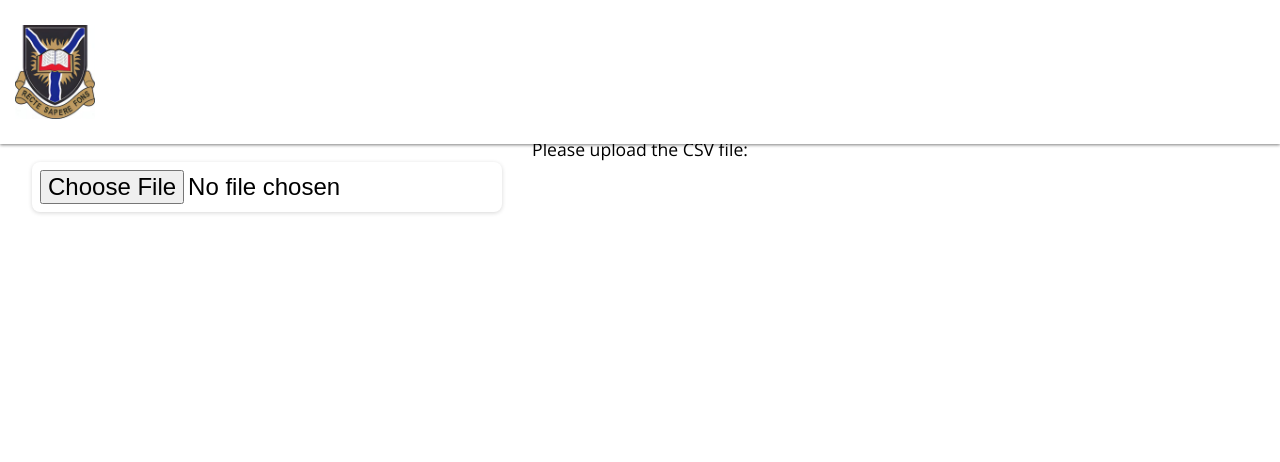
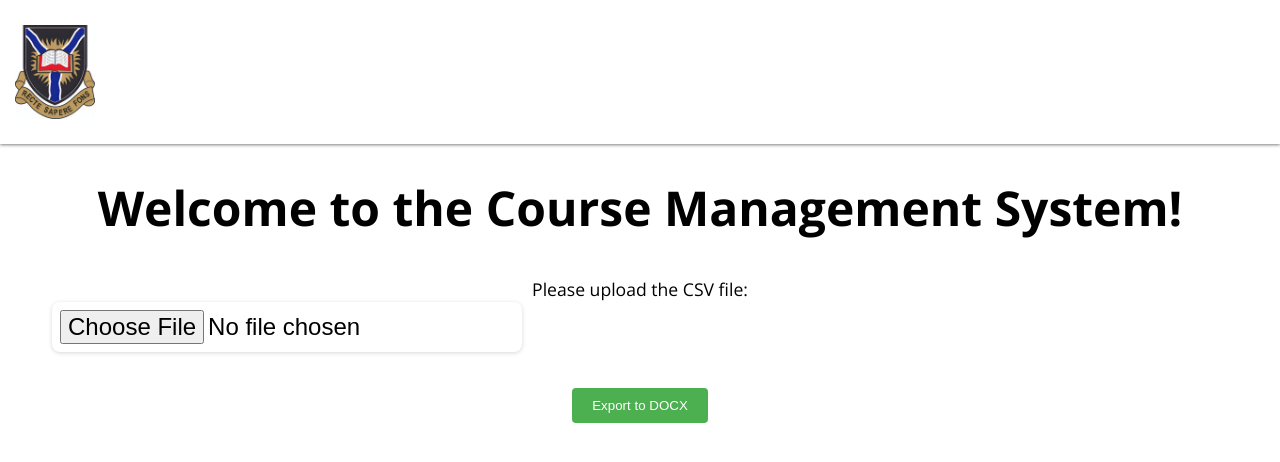
Before and after one commit to devLipeunim/cms-ui, a React (Vite) app: page / in a window 1280 px wide. Shown: the top 462 px of the page. Built offline with nearby package versions, Linux system fonts and the light colour scheme.

Commit message:
add new changes

```diff
--- a/package.json
+++ b/package.json
@@ -10,7 +10,6 @@
     "preview": "vite preview"
   },
   "dependencies": {
-    "csv-parser": "^3.0.0",
     "docx": "^8.0.4",
     "docxtemplater": "^3.37.8",
     "file-saver": "^2.0.5",
--- a/src/Hackathon.jsx
+++ b/src/Hackathon.jsx
@@ -1,7 +1,4 @@
 import React, { useState } from 'react';
-import { Document, Paragraph, Table, TableCell, TableRow, TextRun } from 'docx';
-import { saveAs } from 'file-saver';
-import { Packer } from 'docx';
 
 function App() {
   const [timetable, setTimetable] = useState([]);
@@ -75,67 +72,52 @@ function App() {
     return allocatedTimetable;
   };
 
-  const generateDocx = () => {
-    const doc = new Document();
-    doc.addSection({
-      properties: {},
-      children: [
-        new Paragraph({
-          children: [
-            new TextRun('HACKATHON PROJECT (GROUP 5 (Participants))'),
-            new TextRun('\n'),
-            new TextRun(
-              '1. ANIAH MOSES LIPEUNIM (230890), 2. OGHENEKOHWO OGHENEMARO OGHENEVWOKE (230907), 3. SANGOGADE AYOMIDE EPHRAIM (223322), 4. OLUWATOLA ENOCH ADEBAYO (230919), 5. OLOWE ANTHONY OLUBOBA (230916)'
-            ),
-            new TextRun('\n'),
-            new TextRun('EXAMINATION TIMETABLE'),
-          ],
-        }),
-        new Table({
-          rows: [
-            new TableRow({
-              children: [
-                new TableCell({ children: [new Paragraph('Course')] }),
-                new TableCell({ children: [new Paragraph('Supervisors')] }),
-                new TableCell({ children: [new Paragraph('Start Time')] }),
-                new TableCell({ children: [new Paragraph('End Time')] }),
-                new TableCell({ children: [new Paragraph('Day')] }),
-                new TableCell({ children: [new Paragraph('Venue')] }),
-              ],
-            }),
-            ...timetable.map((row) =>
-              new TableRow({
-                children: [
-                  new TableCell({ children: [new Paragraph(row.course)] }),
-                  new TableCell({ children: [new Paragraph(row.supervisors)] }),
-                  new TableCell({ children: [new Paragraph(row.start_time)] }),
-                  new TableCell({ children: [new Paragraph(row.end_time)] }),
-                  new TableCell({ children: [new Paragraph(row.day)] }),
-                  new TableCell({ children: [new Paragraph(row.venue)] }),
-                ],
-              })
-            ),
-          ],
-        }),
-      ],
+  function export2Word(element, filename = '') {
+    var preHtml = "<html xmlns:o='urn:schemas-microsoft-com:office:office' xmlns:w='urn:schemas-microsoft-com:office:word' xmlns='http://www.w3.org/TR/REC-html40'><head><meta charset='utf-8'><title>Export HTML To Doc</title></head><body>";
+    var postHtml = "</body></html>";
+    var html = preHtml + document.getElementById(element).innerHTML + postHtml;
+
+    var blob = new Blob(['\ufeff', html], {
+      type: 'application/msword',
     });
 
-    const packer = new Packer();
-    packer.toBlob(doc).then((blob) => {
-      saveAs(blob, 'exam_timetable.docx');
-    });
-  };
+    // Specify link url
+    var url = 'data:application/vnd.ms-word;charset=utf-8,' + encodeURIComponent(html);
+
+    // Specify file name
+    filename = filename ? filename + '.doc' : 'document.doc';
+
+    // Create download link element
+    var downloadLink = document.createElement('a');
+
+    document.body.appendChild(downloadLink);
+
+    if (navigator.msSaveOrOpenBlob) {
+      navigator.msSaveOrOpenBlob(blob, filename);
+    } else {
+      // Create a link to the file
+      downloadLink.href = url;
+
+      // Setting the file name
+      downloadLink.download = filename;
+
+      //triggering the function
+      downloadLink.click();
+    }
+
+    document.body.removeChild(downloadLink);
+  }
 
   return (
-    <div>
+    <div className="container_2">
       <h1>Welcome to the Course Management System!</h1>
       <p>Please upload the CSV file:</p>
       <input type="file" accept=".csv" onChange={handleFileUpload} />
 
       {timetable.length > 0 && (
-        <div>
+        <div id="content">
           <h2>Examination Timetable</h2>
-          <table>
+          <table className="timetable">
             <thead>
               <tr>
                 <th>Course</th>
@@ -159,9 +141,9 @@ function App() {
               ))}
             </tbody>
           </table>
-          <button onClick={generateDocx}>Export to DOCX</button>
         </div>
       )}
+      <button onClick={() => {export2Word('content', 'Timetable.docx')}}>Export to DOCX</button>
     </div>
   );
 }
--- a/src/index.css
+++ b/src/index.css
@@ -69,6 +69,50 @@ h3 {
   transform: translateY(100%);
 }
 
+.container_2 {
+  margin-top: 120px;
+  padding: 20px;
+  text-align: center;
+}
+
+.timetable {
+  width: 100%;
+  border-collapse: collapse;
+  margin-top: 20px;
+}
+
+.timetable th,
+.timetable td {
+  padding: 10px;
+  border: 1px solid #ccc;
+}
+
+.timetable th {
+  background-color: #f2f2f2;
+}
+
+.timetable tr:nth-child(even) {
+  background-color: #f9f9f9;
+}
+
+.timetable tr:hover {
+  background-color: #eaeaea;
+}
+
+button {
+  margin-top: 20px;
+  padding: 10px 20px;
+  background-color: #4caf50;
+  color: white;
+  border: none;
+  border-radius: 4px;
+  cursor: pointer;
+}
+
+button:hover {
+  background-color: #45a049;
+}
+
 
 .container {
   padding: 0 15px;
@@ -121,7 +165,7 @@ header .container {
 }
 
 /* CSS for add venue button */
-button {
+/* button {
   display: block;
   margin: 1rem auto 2rem;
   font-size: 1.5rem;
@@ -137,7 +181,7 @@ button {
 button:hover,
 button:focus {
   background-color: #32438f;
-}
+} */
 
 /* CSS for new venue form */
 label {
@@ -237,7 +281,7 @@ input {
   }
 
   h1 {
-    font-size: 2rem;
+    font-size: 2.5rem;
   }
 }
 
```
Also changed, not shown: src/Navbar.jsx (+0 -22 lines), src/test.jsx (+11 -10 lines), 1 other file (tests, documents, lock files or other folders).
